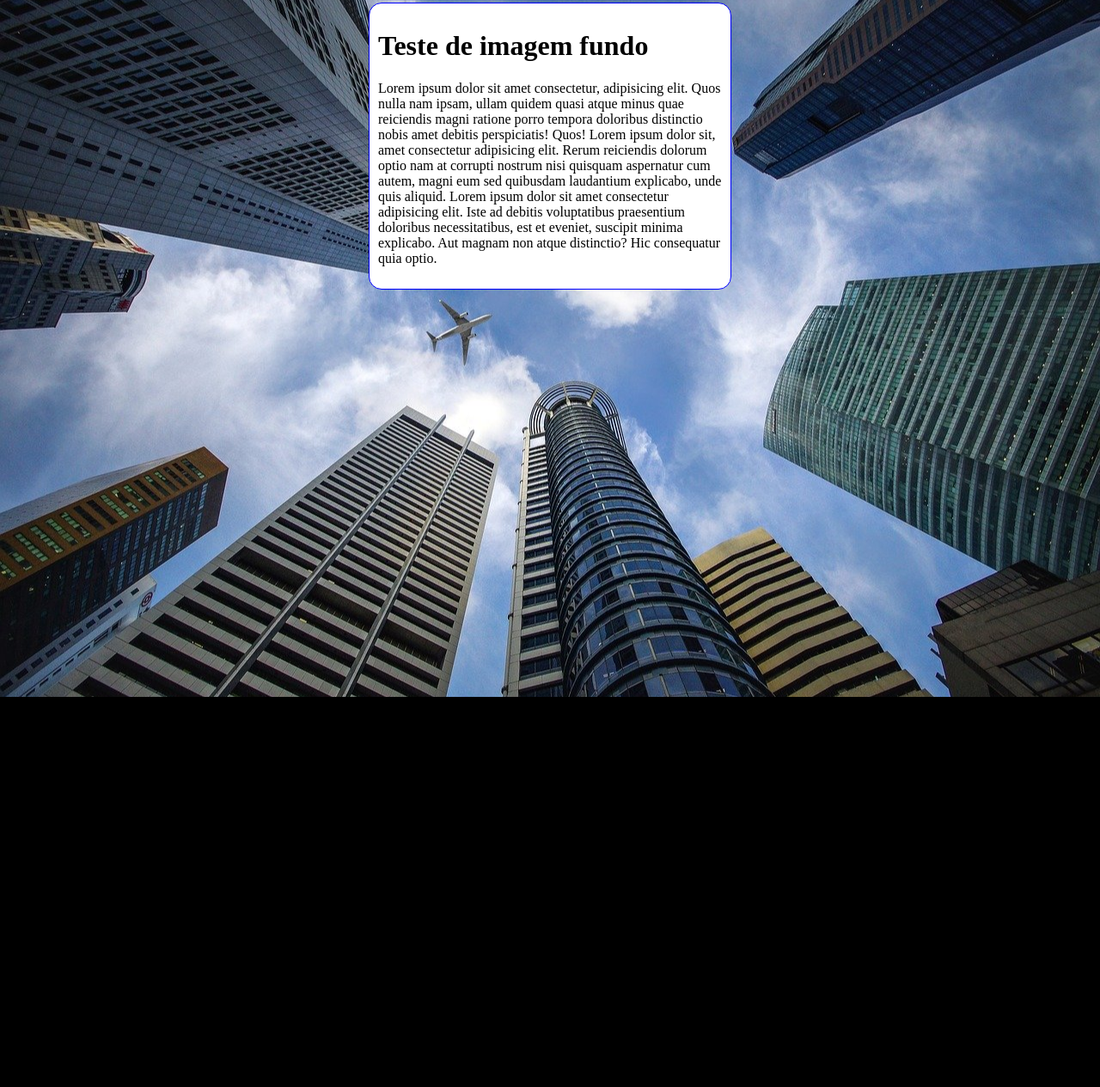
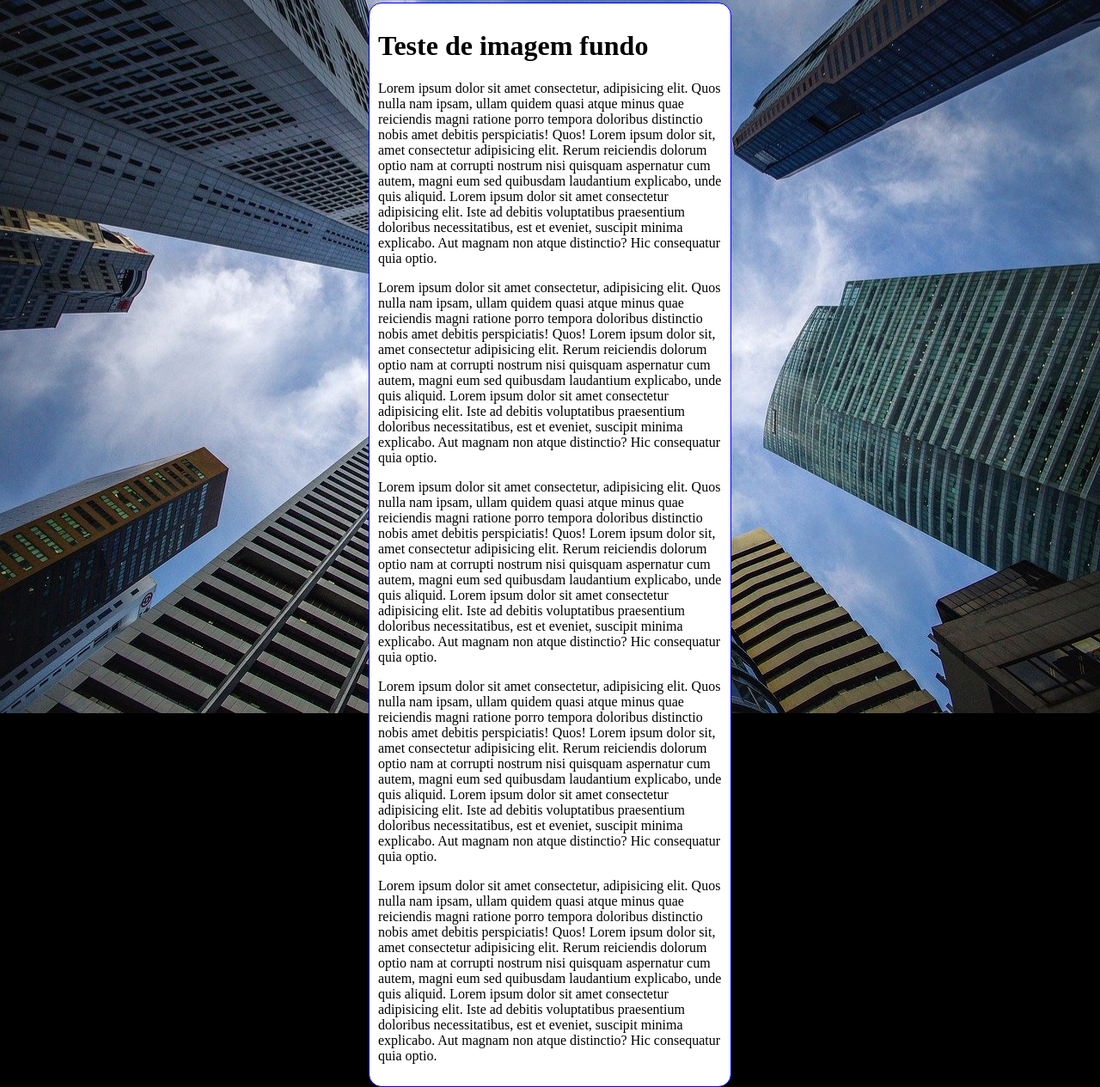
Before and after one commit to carlosresendeP/html-css, a plain HTML site: page exercicios/exer22/fundo006.html in a window 1280 px wide. Shown: the part 5-1270 px from the top of the page at 86% size. Before the commit the page ends 816 px from the top, so only its background shows below. Drawn offline with Linux system fonts and the light colour scheme.

Commit message:
Update fundo006.html

```diff
--- a/exercicios/exer22/fundo006.html
+++ b/exercicios/exer22/fundo006.html
@@ -29,6 +29,11 @@
     <main>
         <h1>Teste de imagem fundo</h1>
         <p>Lorem ipsum dolor sit amet consectetur, adipisicing elit. Quos nulla nam ipsam, ullam quidem quasi atque minus quae reiciendis magni ratione porro tempora doloribus distinctio nobis amet debitis perspiciatis! Quos! Lorem ipsum dolor sit, amet consectetur adipisicing elit. Rerum reiciendis dolorum optio nam at corrupti nostrum nisi quisquam aspernatur cum autem, magni eum sed quibusdam laudantium explicabo, unde quis aliquid. Lorem ipsum dolor sit amet consectetur adipisicing elit. Iste ad debitis voluptatibus praesentium doloribus necessitatibus, est et eveniet, suscipit minima explicabo. Aut magnam non atque distinctio? Hic consequatur quia optio.</p>
+        <p>Lorem ipsum dolor sit amet consectetur, adipisicing elit. Quos nulla nam ipsam, ullam quidem quasi atque minus quae reiciendis magni ratione porro tempora doloribus distinctio nobis amet debitis perspiciatis! Quos! Lorem ipsum dolor sit, amet consectetur adipisicing elit. Rerum reiciendis dolorum optio nam at corrupti nostrum nisi quisquam aspernatur cum autem, magni eum sed quibusdam laudantium explicabo, unde quis aliquid. Lorem ipsum dolor sit amet consectetur adipisicing elit. Iste ad debitis voluptatibus praesentium doloribus necessitatibus, est et eveniet, suscipit minima explicabo. Aut magnam non atque distinctio? Hic consequatur quia optio.</p>
+        <p>Lorem ipsum dolor sit amet consectetur, adipisicing elit. Quos nulla nam ipsam, ullam quidem quasi atque minus quae reiciendis magni ratione porro tempora doloribus distinctio nobis amet debitis perspiciatis! Quos! Lorem ipsum dolor sit, amet consectetur adipisicing elit. Rerum reiciendis dolorum optio nam at corrupti nostrum nisi quisquam aspernatur cum autem, magni eum sed quibusdam laudantium explicabo, unde quis aliquid. Lorem ipsum dolor sit amet consectetur adipisicing elit. Iste ad debitis voluptatibus praesentium doloribus necessitatibus, est et eveniet, suscipit minima explicabo. Aut magnam non atque distinctio? Hic consequatur quia optio.</p>
+        <p>Lorem ipsum dolor sit amet consectetur, adipisicing elit. Quos nulla nam ipsam, ullam quidem quasi atque minus quae reiciendis magni ratione porro tempora doloribus distinctio nobis amet debitis perspiciatis! Quos! Lorem ipsum dolor sit, amet consectetur adipisicing elit. Rerum reiciendis dolorum optio nam at corrupti nostrum nisi quisquam aspernatur cum autem, magni eum sed quibusdam laudantium explicabo, unde quis aliquid. Lorem ipsum dolor sit amet consectetur adipisicing elit. Iste ad debitis voluptatibus praesentium doloribus necessitatibus, est et eveniet, suscipit minima explicabo. Aut magnam non atque distinctio? Hic consequatur quia optio.</p>
+        <p>Lorem ipsum dolor sit amet consectetur, adipisicing elit. Quos nulla nam ipsam, ullam quidem quasi atque minus quae reiciendis magni ratione porro tempora doloribus distinctio nobis amet debitis perspiciatis! Quos! Lorem ipsum dolor sit, amet consectetur adipisicing elit. Rerum reiciendis dolorum optio nam at corrupti nostrum nisi quisquam aspernatur cum autem, magni eum sed quibusdam laudantium explicabo, unde quis aliquid. Lorem ipsum dolor sit amet consectetur adipisicing elit. Iste ad debitis voluptatibus praesentium doloribus necessitatibus, est et eveniet, suscipit minima explicabo. Aut magnam non atque distinctio? Hic consequatur quia optio.</p>
+
     </main>
 
 </body>
```
